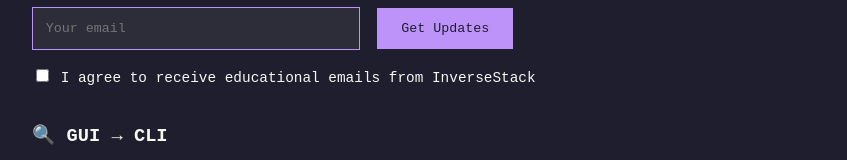
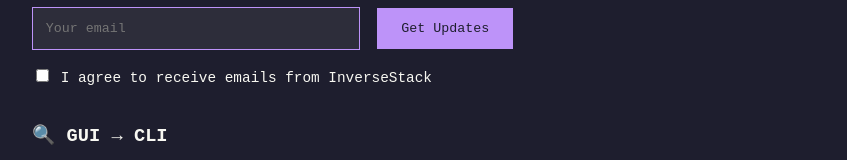
Before and after one commit to inverse-stack/inversestack, a plain HTML site: page index.html in a window 1280 px wide. Shown: the part 243-403 px from the top of the page, without its empty margins (208-1055 px from the left). Drawn offline with nearby package versions, Linux system fonts and the light colour scheme.

Commit message:
Update index.html

```diff
--- a/index.html
+++ b/index.html
@@ -64,7 +64,7 @@
         <input type="hidden" name="_subject" value="New InverseStack Signup">
         <div class="consent-label">
           <input type="checkbox" id="consent" required>
-          <label for="consent">I agree to receive educational emails from InverseStack</label>
+          <label for="consent">I agree to receive emails from InverseStack</label>
         </div>
       </form>
     </div>
```
